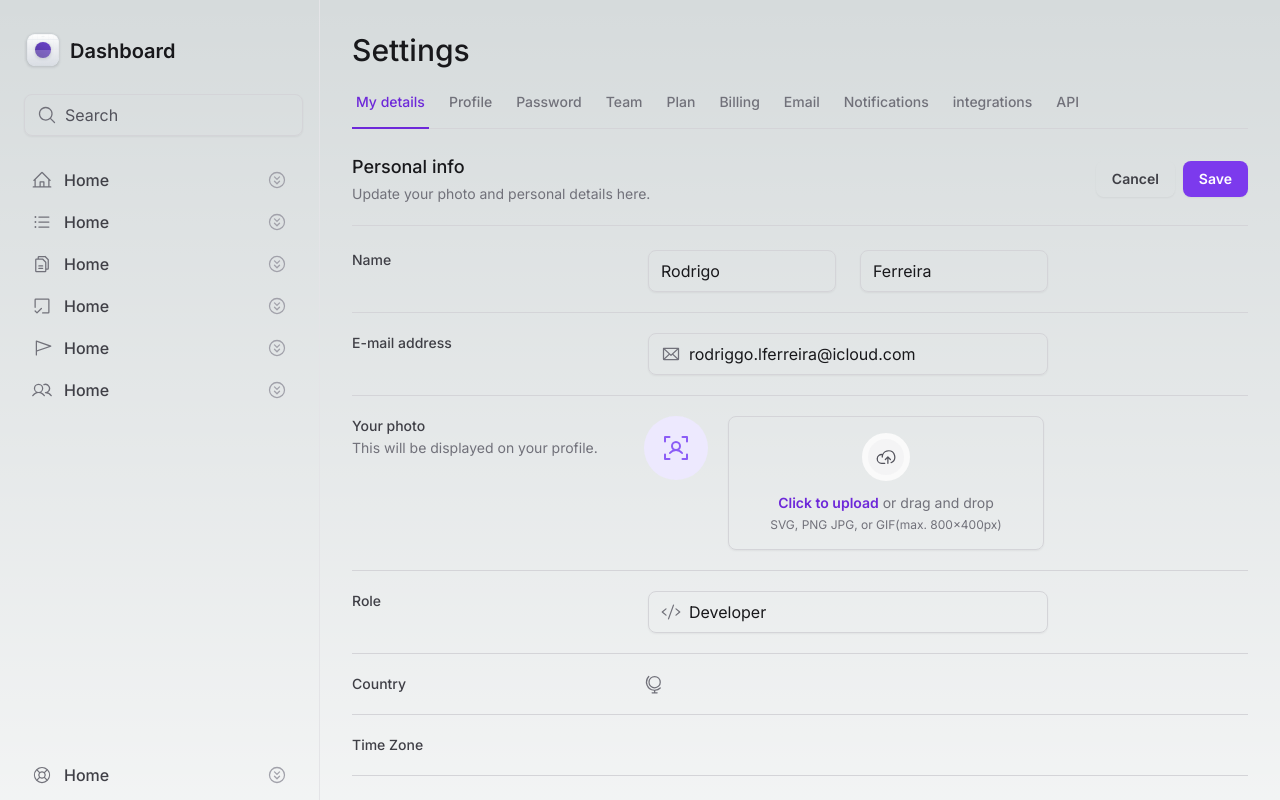
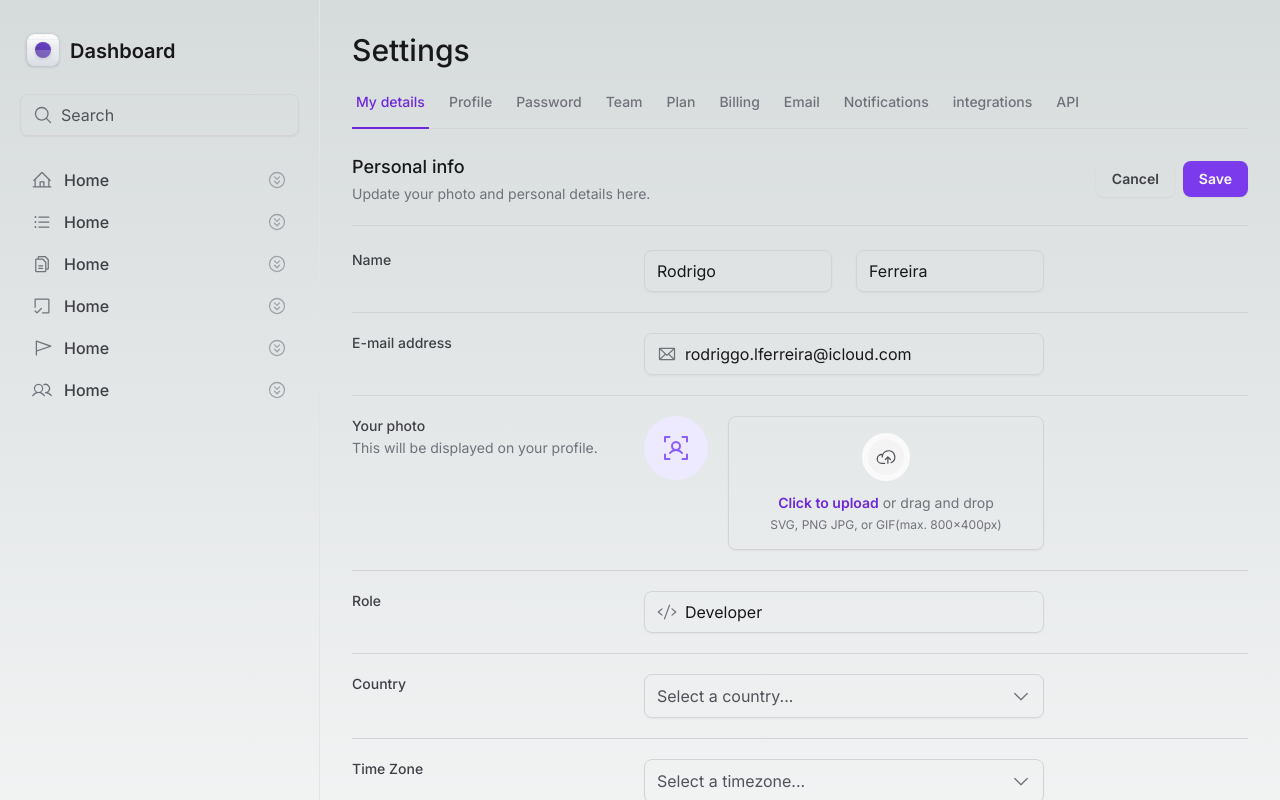
Before and after one commit to rodlferreira/dashboardGeneric, a Next.js app: page / in a window 1280 px wide. Shown: the top 800 px of the page. Built offline with nearby package versions, Linux system fonts and the light colour scheme.

Commit message:
décimo quarto dia de desenvolvimento do Dashboard

```diff
--- a/package.json
+++ b/package.json
@@ -10,6 +10,7 @@
   },
   "dependencies": {
     "@phosphor-icons/react": "^2.0.10",
+    "@radix-ui/react-select": "^1.2.2",
     "@radix-ui/react-tabs": "^1.0.4",
     "@types/node": "20.4.8",
     "@types/react": "18.2.18",
--- a/src/app/page.tsx
+++ b/src/app/page.tsx
@@ -2,8 +2,10 @@
 
 import { SettingsTabs } from "@/components/SettingsTabs";
 import { InputRoot, InputControl, InputPrefix } from "@/components/Input";
-import { Code, Envelope, GlobeStand } from "@phosphor-icons/react";
+import { CaretDown, Code, Envelope, GlobeStand } from "@phosphor-icons/react";
 import * as FileInput from '@/components/Form/FileInput'
+import { Select } from "@/components/Form/Select";
+import { SelectItem } from "@/components/Form/Select/SelectItem";
 
 export default function Home() {
   return (
@@ -107,8 +109,14 @@
               className="text-sm font-medium text-zinc-700">
               Country
             </label>
-            <GlobeStand className="w-5 h-5 text-zinc-500" />
-            <div></div>
+              <Select placeholder="Select a country...">
+                <SelectItem value="pt" text="Portugal"/>
+                <SelectItem value="br" text="Brazil"/>
+                <SelectItem value="jp" text="Japão"/>
+                <SelectItem value="fr" text="France"/>
+                <SelectItem value="it" text="Italy"/>
+                <SelectItem value="de" text="Germany"/>
+              </Select>
           </div>
 
           <div className="grid grid-cols-form gap-3 pt-5">
@@ -116,7 +124,15 @@
               className="text-sm font-medium text-zinc-700">
               Time Zone
             </label>
-            <div></div>
+            {/* Modificar  de forma correta */}
+            <Select placeholder="Select a timezone...">
+                <SelectItem value="pt" text="Lisboa"/>
+                <SelectItem value="br" text="Brasília"/>
+                <SelectItem value="jp" text="Tokio"/>
+                <SelectItem value="fr" text="Paris"/>
+                <SelectItem value="it" text="Palermo"/>
+                <SelectItem value="de" text="Berlim"/>
+              </Select>
           </div>
 
           <div className="grid grid-cols-form gap-3 pt-5">
--- /dev/null
+++ b/src/components/Form/Select/SelectItem.tsx
@@ -0,0 +1,23 @@
+import { CheckFat } from '@phosphor-icons/react'
+import * as Select from '@radix-ui/react-select'
+
+export interface SelectItemProps extends Select.SelectItemProps {
+    text: string
+}
+
+export function SelectItem({ text, ...props }: SelectItemProps) {
+    return (
+        <Select.Item
+            className="flex items-center justify-between gap-2 px-3 py-2.5 outline-none data-[highlighted]:bg-zinc-50"
+            {...props}
+        >
+            <Select.ItemText className="text-black">
+                {text}
+            </Select.ItemText>
+            <Select.ItemIndicator>
+                <CheckFat className="h-4 w-4 text-violet-500" />
+            </Select.ItemIndicator>
+        </Select.Item>
+    )
+
+}
--- /dev/null
+++ b/src/components/Form/Select/index.tsx
@@ -0,0 +1,35 @@
+'use client'
+
+import { CaretDown, CheckFat } from '@phosphor-icons/react'
+import * as SelectPrimitive from '@radix-ui/react-select'
+import { ReactNode } from 'react'
+
+export interface SelectProps {
+    children: ReactNode
+    placeholder: string
+}
+
+export function Select({ children, placeholder }: SelectProps) {
+    return (
+        <SelectPrimitive.Root>
+            <SelectPrimitive.Trigger
+                className="flex h-11 w-full items-center justify-between gap-2 rounded-lg border border-zinc-300 px-3 py-2 shadow-sm data-[placeholder]:text-zinc-600">
+                <SelectPrimitive.Value placeholder={placeholder} className="text-black" />
+                <SelectPrimitive.Icon>
+                    <CaretDown className="h-5 w-5 text-zinc-500" />
+                </SelectPrimitive.Icon>
+            </SelectPrimitive.Trigger>
+            <SelectPrimitive.Portal>
+                <SelectPrimitive.Content
+                    side="bottom"
+                    sideOffset={8}
+                    position="popper"
+                    className="z-10 rounded-lg border border-zinc-200 bg-white w-[--radix-select-trigger-width] overflow-hidden">
+                    <SelectPrimitive.Viewport className="outline-none">
+                        {children}
+                    </SelectPrimitive.Viewport>
+                </SelectPrimitive.Content>
+            </SelectPrimitive.Portal>
+        </SelectPrimitive.Root>
+    )
+}
--- a/src/components/Input.tsx
+++ b/src/components/Input.tsx
@@ -24,7 +24,7 @@
 export function InputRoot(props: InputRootProps) {
     return (
         <div
-            className="flex mx-1 w-full items-center gap-2 rounded-lg border border-zinc-300 px-3 py-2 shadow-sm"
+            className="flex w-full items-center gap-2 rounded-lg border border-zinc-300 px-3 py-2 shadow-sm"
             {...props}
         />
 
```
Also changed, not shown: 1 other file (tests, documents, lock files or other folders).
